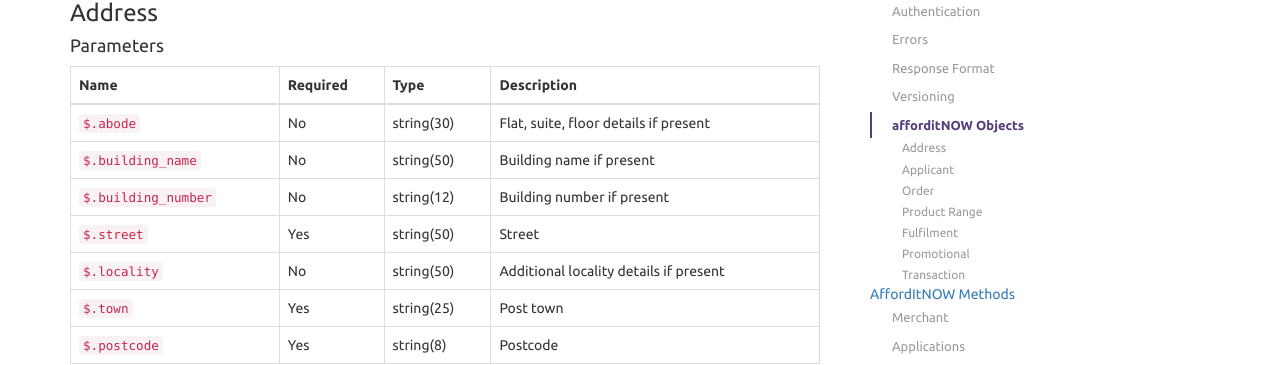
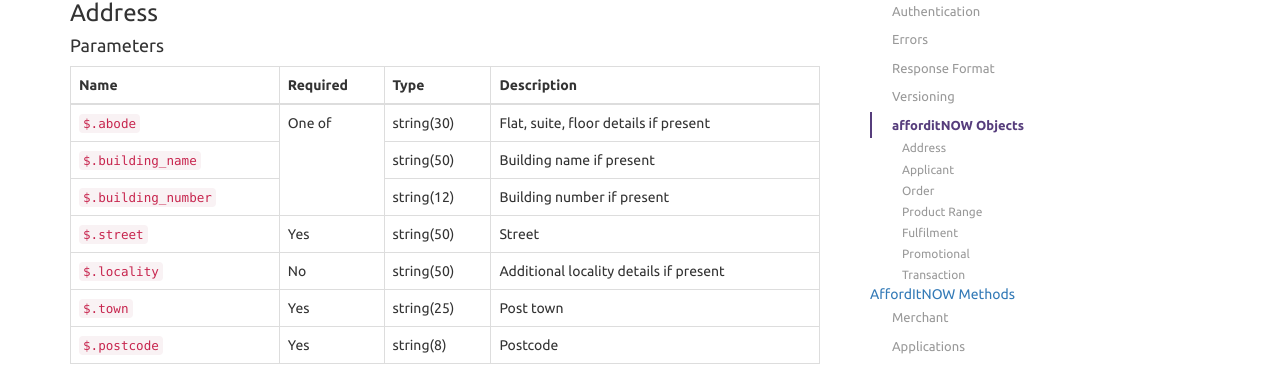
Before and after one commit to PayBreak/retailer-integration-guide, a Jekyll site: the page built from api/index.md, in a window 1280 px wide and 900 px high, scrolled down 3106 px. Shown: the part 145-510 px from the top of the window. Built offline with Jekyll 4.4.1, drawn with Linux system fonts in a browser that asks for light colours; nearby versions of some CDN libraries; Markdown is read by kramdown in place of the engine named in the settings; our own code applies the rules of GitHub Pages for plain Markdown files.

Commit message:
Update Address table :(

```diff
--- a/_includes/v4/objects.md
+++ b/_includes/v4/objects.md
@@ -6,16 +6,58 @@ API.
 ### Address
 
 #### Parameters
-
-Name | Required | Type | Description
---- | --- | --- | ---
-`$.abode` | No | string(30) | Flat, suite, floor details if present
-`$.building_name` | No | string(50) | Building name if present
-`$.building_number` | No | string(12) | Building number if present
-`$.street` | Yes | string(50) | Street
-`$.locality` | No | string(50) | Additional locality details if present
-`$.town` | Yes | string(25) | Post town
-`$.postcode` | Yes | string(8) | Postcode
+<table class="table table-bordered">
+  <thead>
+    <tr>
+      <th>Name</th>
+      <th>Required</th>
+      <th>Type</th>
+      <th>Description</th>
+    </tr>
+  </thead>
+  <tbody>
+    <tr>
+      <td><code>$.abode</code></td>
+      <td rowspan="3">One of</td>
+      <td>string(30)</td>
+      <td>Flat, suite, floor details if present</td>
+    </tr>
+    <tr>
+      <td><code>$.building_name</code></td>
+      <td>string(50)</td>
+      <td>Building name if present</td>
+    </tr>
+    <tr>
+      <td><code>$.building_number</code></td>
+      <td>string(12)</td>
+      <td>Building number if present</td>
+    </tr>
+    <tr>
+      <td><code>$.street</code></td>
+      <td>Yes</td>
+      <td>string(50)</td>
+      <td>Street</td>
+    </tr>
+    <tr>
+      <td><code>$.locality</code></td>
+      <td>No</td>
+      <td>string(50)</td>
+      <td>Additional locality details if present</td>
+    </tr>
+    <tr>
+      <td><code>$.town</code></td>
+      <td>Yes</td>
+      <td>string(25)</td>
+      <td>Post town</td>
+    </tr>
+    <tr>
+      <td><code>$.postcode</code></td>
+      <td>Yes</td>
+      <td>string(8)</td>
+      <td>Postcode</td>
+    </tr>
+  </tbody>
+</table>
 
 #### Example
 
```
